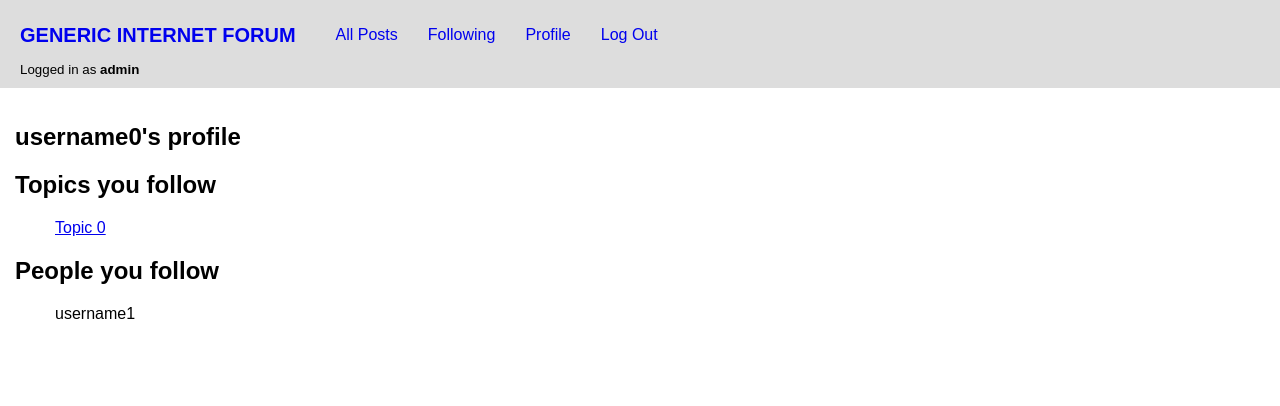
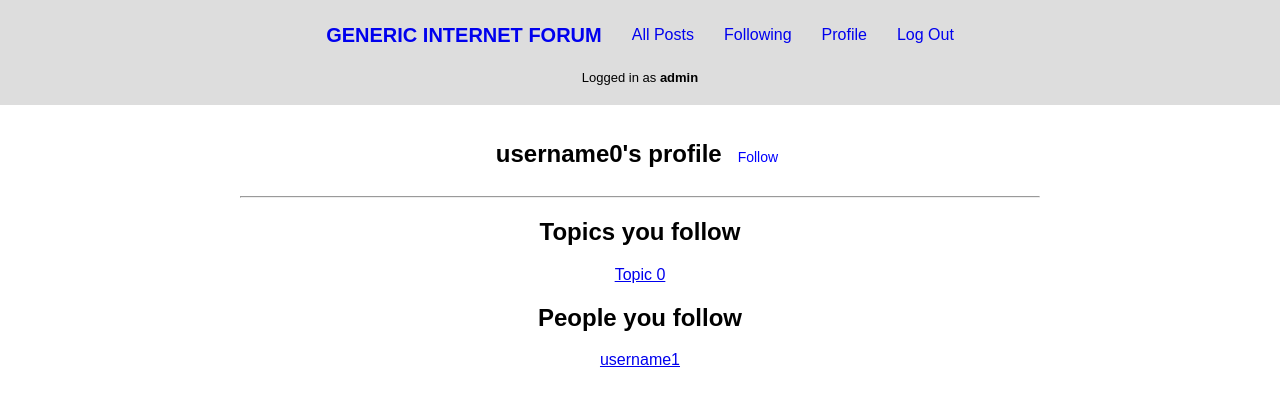
Before and after one commit to lugrao/cs5w-django-forum, a Django app: a page that uses forum/templates/forum/layout.html in a window 1280 px wide. Shown: the top 406 px of the page. Run offline with Django 3.2, Linux system fonts and the light colour scheme; a user stored in the database is signed in; data comes from the database, SQL or seed files in the repository; both versions use the stored data as it was after the commit.

Commit message:
add follow-unfollow user feature

```diff
--- a/forum/static/forum/index.css
+++ b/forum/static/forum/index.css
@@ -2,3 +2,7 @@
     font-size: 12px;
     font-weight: bold;
 }
+
+#topics {
+    text-align: center;
+}
--- a/forum/static/forum/styles.css
+++ b/forum/static/forum/layout.css
@@ -5,20 +5,25 @@ body {
 
 .body {
   padding: 15px;
+  max-width: 800px;
+  margin: 0 auto;
 }
 
 ul {
   list-style: none;
+  padding: 0;
 }
 
 nav {
   background-color: #dddddd;
-  padding: 10px 20px;
+  padding: 10px 35px;
 }
 
 nav > div {
   display: flex;
   align-items: center;
+  justify-content: center;
+  gap: 30px;
 }
 
 #site-title {
@@ -35,7 +40,11 @@ nav ul {
   gap: 30px;
 }
 
-small {
+#logged-in-as {
+  font-size: 13px;
+  padding: 10px;
+  text-align: center;
+  margin: 0;
 }
 
 a:visited {
--- /dev/null
+++ b/forum/static/forum/profile.css
@@ -0,0 +1,18 @@
+#user {
+    text-align: center;
+}
+
+#user-name {
+    display: flex;
+    align-items: baseline;
+    gap: 10px;
+    justify-content: center;
+}
+
+.follow-unfollow input {
+    border: none;
+    background-color: white;
+    color: blue;
+    font-size: 14px;
+    cursor: pointer;
+}
--- a/forum/templates/forum/following-people.html
+++ b/forum/templates/forum/following-people.html
@@ -24,9 +24,9 @@
                 </ul>
             </div>
         {% else %}
-            <p>You don't follow <b>anyone</b> yet.</p>
+            <p class="message">You don't follow <b>anyone</b> yet.</p>
         {% endif %}
     {% else%}
-            <p>You must be logged in to view things you follow.</p>
+            <p class="message">You must be <b>logged in</b> to view things you follow.</p>
     {% endif %}
 {% endblock %}
--- a/forum/templates/forum/following-topics.html
+++ b/forum/templates/forum/following-topics.html
@@ -24,9 +24,9 @@
                 </ul>
             </div>
         {%  else %}
-            <p>You don't follow <b>any topic</b> yet.</p>
+            <p class="message">You don't follow <b>any topic</b> yet.</p>
         {% endif %}
     {% else%}
-            <p>You must be logged in to view things you follow.</p>
+            <p class="message">You must be <b>logged in</b> to view things you follow.</p>
     {% endif %}
 {% endblock %}
--- a/forum/templates/forum/layout.html
+++ b/forum/templates/forum/layout.html
@@ -4,7 +4,7 @@
 <html lang="en">
     <head>
         <title>{% block title %}Generic Internet Forum{% endblock %}</title>
-        <link href="{% static 'forum/styles.css' %}" rel="stylesheet">
+        <link href="{% static 'forum/layout.css' %}" rel="stylesheet">
         {% block css %}
         {% endblock %}
     </head>
@@ -38,7 +38,7 @@
                 </ul>
             </div>
             {% if user.is_authenticated %}
-                <small>Logged in as <strong>{{ user.username }}</strong></small>
+                <p id="logged-in-as">Logged in as <strong>{{ user.username }}</strong></p>
             {% endif %}
         </nav>
 
--- a/forum/templates/forum/profile.html
+++ b/forum/templates/forum/profile.html
@@ -1,5 +1,8 @@
 {% extends "forum/layout.html" %}
 {% load static %}
+{% block css %}
+    <link href="{% static 'forum/profile.css' %}" rel="stylesheet">
+{% endblock %}
 
 {% block body %}
     {% if message %}
@@ -8,8 +11,20 @@
 
     {% if profile_user %}
     <section id="user">
-        <h1>{{ profile_user.username }}'s profile</h1>
-
+        <div id="user-name">
+            <h1>{{ profile_user.username }}'s profile </h1>
+            {% if user.is_authenticated and user.id != profile_user.id %}
+                <form class="follow-unfollow" action="{% url 'profile' profile_user.username %}" method="post">
+                    {% csrf_token %}
+                    {% if user_is_follower %}
+                        <input name="unfollow" type="submit" value="Unfollow">
+                    {% else %}
+                        <input name="follow" type="submit" value="Follow">
+                    {% endif %}
+                </form>
+            {% endif %}
+        </div>
+        <hr>
         {% if topics_following %}
             <div id="topics">
                 <h2>Topics you follow</h2>
@@ -26,7 +41,7 @@
                 <h2>People you follow</h2>
                 <ul>
                     {% for user in users_following %}
-                        <li>{{ user.following.username }}</li>
+                        <li> <a href="{% url 'profile' user.following.username %}">{{ user.following.username }}</a></li>
                     {% endfor %}
                 </ul>
             </div>
--- a/forum/views.py
+++ b/forum/views.py
@@ -4,7 +4,7 @@ from django.contrib.auth import authenticate, login, logout
 from django.http import HttpResponse, HttpResponseRedirect, HttpResponseBadRequest, JsonResponse
 from django.urls import reverse
 
-from .models import User, Topic, Post
+from .models import User, Topic, Post, Follow_User, Follow_Topic
 
 
 def index(request):
@@ -99,12 +99,40 @@ def profile(request, username):
             "message": "User non-existent."
         })
 
+    # Check if authenticated user is a follower
+    user_is_follower = None
+    if request.user.is_authenticated:
+        user_is_follower = bool(Follow_User.objects.filter(
+            follower=request.user.id, following=profile_user.id).all())
+
+    # Handle follow and unfollow
+    if request.method == "POST":
+        try:
+            request.POST["follow"]
+            new_follow = Follow_User(
+                follower=request.user, following=profile_user)
+            new_follow.save()
+            return HttpResponseRedirect(request.path_info)
+        except KeyError:
+            pass
+
+        try:
+            request.POST["unfollow"]
+            follow = Follow_User.objects.get(
+                follower=request.user, following=profile_user)
+            follow.delete()
+            return HttpResponseRedirect(request.path_info)
+        except KeyError:
+            pass
+
     topics_following = profile_user.topics_following.all()
     users_following = profile_user.users_following.all()
     return render(request, "forum/profile.html", {
         "profile_user": profile_user,
         "topics_following": topics_following,
-        "users_following": users_following
+        "users_following": users_following,
+        "user_is_follower": user_is_follower,
+
     })
 
 
```
Also changed, not shown: forum/static/forum/following.css (+12 -1 lines), db.sqlite3. Lines whose indentation alone changed are shown as unchanged.
